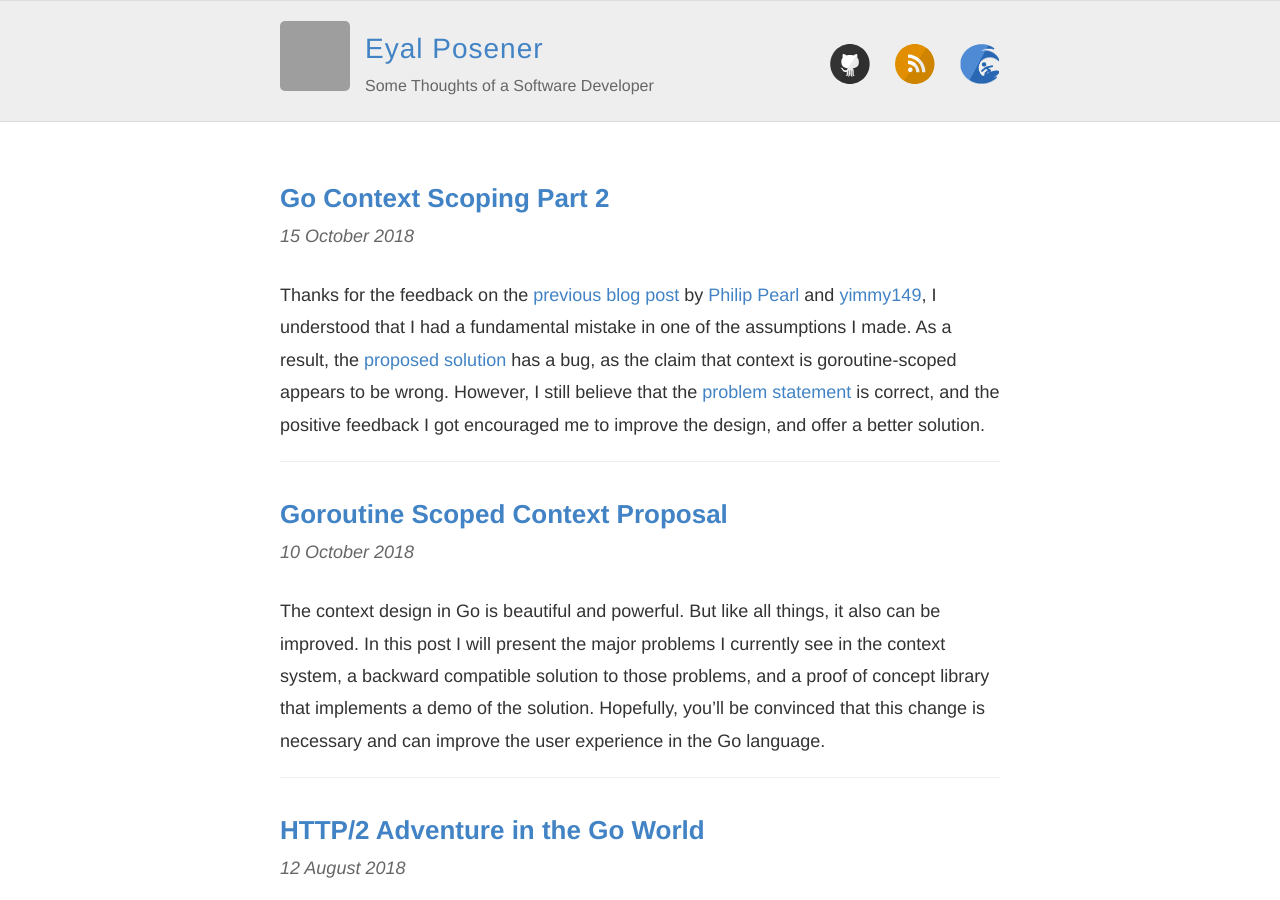
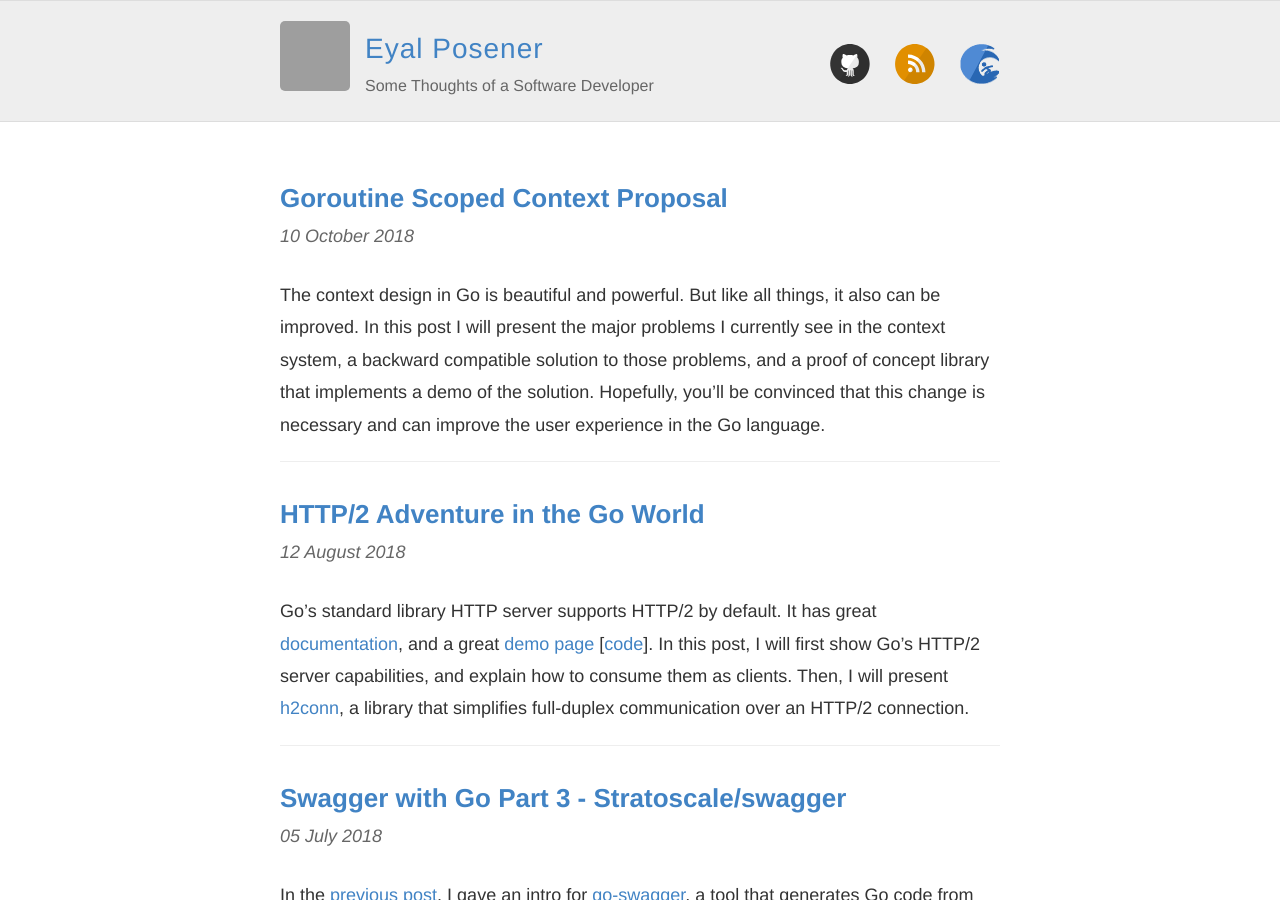
Before and after one commit to posener/posener.github.io, a Jekyll site: the page built from index.html, in a window 1280 px wide and 900 px high. Built offline with Jekyll 4.4.1, drawn with Linux system fonts in a browser that asks for light colours; some of the changed lines change nothing that is shown; grey boxes are pictures that could not be loaded.

Commit message:
merge context posts

````diff
--- a/_posts/2018-10-10-goroutine-scoped-context.md
+++ b/_posts/2018-10-10-goroutine-scoped-context.md
@@ -2,7 +2,6 @@
 layout: post
 title: Goroutine Scoped Context Proposal
 keywords: go,golang,context,scope
-reddit: https://www.reddit.com/r/golang/comments/9n25lo/goroutine_scoped_context_proposal/
 github: https://github.com/posener/context
 ---
 
@@ -17,9 +16,6 @@
 I think that the problems I raise here are painful to a lot of Go programmers,
 and I could only hope that this post will result in an effort
 towards a solution, or be an inspiration for a better solution.
-
-Please checkout a this [follow up post](/context-scoping), for issues raised
-in this proposal.
 
 :heart: I would love to know what you think, both on the raised problem and on the proposed solution.
 Please use the comments platform on the bottom of the page for this kind of discussion.
@@ -396,9 +392,6 @@
 
 ## Proposal
 
-> This proposal has a bug. Please refer to the updated
-> [context scoping proposal](/context-scoping).
-
 This proposal discusses an approach of storing the context in the goroutine struct,
 referred to as "**goroutine scoped context**".
 We will see how it can solve all the enumerated problems, without any compromises.
@@ -418,8 +411,9 @@
 ### 1. Store a Context object in the Goroutine Struct
 
 First we need to enable the storage of a context object in the goroutine struct.
-We will assume it is possible and dismiss threats of cyclic dependencies
-as "implementation details".
+The storage of the context object will be a stack, as we will see in advanced stages of this proposal.
+We will assume it is possible and dismiss threats of cyclic dependencies between
+the packages as "implementation details".
 
 This stage goes hand in hand with a second stage:
 
@@ -428,18 +422,35 @@
 The following goroutine context accessor functions should be added
 to the `context` package:
 
+1. A call to `context.Set` will push the new context to the stack,
+   and will return an `unset` function that should be used to pop the pushed context.
+   The result is that the context scope starts on call to `context.Set`,
+   and ends on call to the returned `unset` function.
+
+2. A call to `context.Get` will return the context in the top of the stack.
+
+Usage Example:
+
 ```go
-// Get gets the context of the current goroutine.
-func Get() Context
-// Set updates the context of the current goroutine.
-func Set(ctx Context)
+defer context.Set(ctx)()
+// Context scope is from here to the end of the function.
+```
+
+The unset function can be called explicitly:
+
+```go
+unset := context.Set(ctx) // ctx scope begins
+// The scope
+[ ... ]
+unset() // ctx scope ends
 ```
 
 ### 3. Update `go` to Propagate the Context
 
-The context should propagate through goroutines.
-The default behavior is that an invoked goroutine gets its parent context.
-When goroutine **A** is invoking a new goroutine **B**, **B** should get **A**'s context.
+A new goroutine will have a new stack initiated with one element containing the context
+from the top of the parent goroutine stack.
+When goroutine **A** is invoking a new goroutine **B**, **B** should have a stack
+containing **A**'s top context.
 
 ### 4. Enable `go` with Context
 
@@ -455,10 +466,6 @@
 
 This change is backward compatible, since calling `go` with two argument in not allowed.
 Additionally, checking that `ctx` is of type `context.Context` can be done in compile time.
-
-<!-- Furthermore, it goes hand by hand with the first change, in the direction of making
-the context a first class citizen of the Go language, and not just another package
-in the standard library. -->
 
 If language syntax modification is a limitation here, see
 [appendix I](#appendix-i---syntax-change-alternative).
@@ -702,12 +709,14 @@
 ctx, cancel := context.WithTimeout(ctx, duration)
 defer cancel()
 // ctx was changed so: context.Get() != ctx
-context.Set(ctx)
+unset = context.Set(ctx)
 // Goroutine context was updated, so: context.Get() == ctx
 go func() {
-  // New goroutine invoked with patent context: context.Get() == ctx
+	// New goroutine invoked with patent context: context.Get() == ctx
 }()
 f() // Inside f: context.Get() == ctx
+unset()
+// after unsetting the context context.Get() != ctx
 ```
 
 ## Appendices
@@ -766,3 +775,10 @@
 -f(context.TODO())
 +f(context.Get())
 ```
+
+## Thanks
+
+Thanks for the feedback by [Philip Pearl](http://disq.us/p/1wh0mba)
+and [yimmy149](http://disq.us/p/1wh8r8j) on a previous version of this post.
+They enlightened me with a fundamental mistake in one of the assumptions I made.
+This mistake is now fixed in this proposal.
--- a/_posts/2018-10-15-context-scoping.md
+++ /dev/null
@@ -1,249 +0,0 @@
----
-layout: post
-title: Go Context Scoping Part 2
-keywords: go,golang,context,scope
-github: https://github.com/posener/context
----
-
-Thanks for the feedback on the [previous blog post](/goroutine-scoped-context) by
-[Philip Pearl](http://disq.us/p/1wh0mba) and [yimmy149](http://disq.us/p/1wh8r8j),
-I understood that I had a fundamental mistake in one of the assumptions I made.
-As a result, the [proposed solution](/goroutine-scoped-context/#proposal) has a bug,
-as the claim that context is goroutine-scoped appears to be wrong.
-However, I still believe that the
-[problem statement](/goroutine-scoped-context/#problem-statement) is correct,
-and the positive feedback I got
-encouraged me to improve the design, and offer a better solution.
-
-:heart: I would love to know what you think.
-Please use the comments platform on the bottom of the page for this kind of discussion.
-
-## Context Scope <= Goroutine Scope
-
-[Philip Pearl](http://disq.us/p/1wh0mba) and [yimmy149](http://disq.us/p/1wh8r8j)
-pointed that the context scope is contained within the goroutine scope,
-and they are not necessarily the same.
-Consider the following simple example:
-
-```go
-func main() {
-	ctx, cancel := context.WithCancel(context.Get())
-	defer cancel()
-	context.Set(ctx)
-	foo()
-	fmt.Println(context.Get().Err() == nil)
-	// Prints false since Err() returns "context canceled"
-}
-
-func foo() {
-	ctx, cancel := context.WithCancel(context.Get())
-	defer cancel()
-	context.Set(ctx)
-}
-```
-
-The example contains only one goroutine (the main one) and two context scopes.
-The scope of the `main` function matches the first context scope, and the scope
-of the `foo` function matches the second context scope.
-Since the proposed design treats both of those scopes as one,
-it fails the program's logic.
-
-> In more detailed,
-> the `main` function sets a cancellable context and defer the cancellation.
-> It then calls `foo`, and expects that `foo` will have no effect on the context.
-> So after the call to `foo` the context will have no error -
-> since the cancel haven't been called yet.
-> The `foo` function also sets a cancellable context and defers the cancellation.
-> When `foo` exits, `cancel` is called and the goroutine scoped context is now cancelled.
-> This context is applied outside `foo` since it is goroutine scoped.
-> The result is that `main`'s expectations will fail.
-
-The example contradicts the claim in the previous post that the context is goroutine scoped,
-and shows that the proposed solution is wrong.
-
-Next, we will see the fix to the solution from the previous post.
-
-## Solution
-
-The solution to the described problem is to stack the context in the
-goroutine instead of setting them.
-When we enter a context scope we will push a context object to the stack
-and we will pop it when we exit the context scope.
-The stack itself still needs to be goroutine scoped,
-so we won't mix contexts from different goroutines.
-In the enumerated options below we can examine different approaches
-for managing the context stack.
-
-### Option 1: Scoped `Set` Function
-
-Consider the [original proposal](/goroutine-scoped-context/#proposal) with a slight change.
-
-1. A call to `context.Set` will push the new context to the stack,
-   and will return an `unset` function that should be used to pop the pushed context.
-   The result is that the context scope starts on call to `context.Set`,
-   and ends on call to the returned `unset` function.
-
-2. Using `context.Get` will just return the context in the top of the stack.
-
-3. Invoking a goroutine will create a new stack containing the context from the top
-   of the parent goroutine stack.
-
-> The names `Set` and `unset` where chosen because of similarity to the previous
-> solution. This should be discussed.
-
-#### Usage Example
-
-```go
-unset := context.Set(ctx) // ctx scope begins
-// The scope
-[ ... ]
-unset() // ctx scope ends
-```
-
-The call to `context.Set` could also be deferred:
-
-```go
-defer context.Set(ctx)()
-// Context scope is from here to the end of the function.
-```
-
-Rewriting the example above with the updated context package will make
-the example valid.
-
-```go
-func main() {
-	ctx, cancel := context.WithCancel(context.Get())
-	defer cancel()
-	defer context.Set(ctx)()
-	foo()
-	fmt.Println(context.Get().Err() == nil)	// Prints true
-}
-
-func foo() {
-	ctx, cancel := context.WithCancel(context.Get())
-	defer cancel()
-	defer context.Set(ctx)()
-}
-```
-
-#### Implementation
-
-A proof of concept implementation of this solution was pushed to the
-[github.com/posener/context](https://github.com/posener/context) package.
-
-Let's discuss this solution.
-
-#### Advantages
-
-1. **Explicit** context scope: The scope is between two function calls.
-   It is very clear when the scope starts and ends.
-2. **Flexible** context scope: We can place the function calls wherever we want.
-3. There is no longer the need for the `go ctx foo()` syntax.
-   As said, new invoked goroutines will contain a new context stack containing
-   the top context of the parent goroutine.
-   We can now just set a scope with the context that we want in the new goroutine:
-
-   ```diff
-   + unset := context.Set(ctx)
-   - go ctx foo()
-   + go foo()
-   + unset()
-   ```
-
-4. **Minimal**: The context is only defined when needed.
-   Code is more concise.
-   Efficiency wise, the context is only copied when it is set
-   (not on every function call in the stack as in the current implementation).
-
-#### Drawbacks
-
-1. Calling the returned `unset` function is crucial.
-   However, this is similar to other basic designs in the Go standard library,
-   such as calling `Close` function of an opened file, or HTTP response body.
-   A linter rule could remind us of forgotten calls to `unset`.
-
-2. It might look ugly.
-   The API of retuning a function which should be called or deferred is a bit weird.
-   It might be less intuitive and harder for people to learn.
-
-   It also makes the code more verbose about the context - a line of code to create
-   the context, another line to set it, another one to unset it, these are a lot
-   of lines that distract us from the pure business logic of our code.
-
-   On the other hand, this verbose code will only appear in places that we
-   are actually concerned about the context.
-
-   A solution to this problem might be by helper functions.
-   For example, in the `context` package:
-
-   ```go
-   // SetTimeout sets a new context scope with the given timeout.
-   // It returns:
-   //   - The context cancel function.
-   //   - The scope unset function.
-   func SetTimeout(duration time.Duration) (CancelFunc, func()){
-	   ctx, cancel := WithTimeout(Get(), duration)
-	   unset := context.Set(ctx)
-	   return cancel, unset
-   }
-   ```
-
-   However, I am not sure about the necessity.
-
-### Option 2: Function Scope
-
-Option 1 is very explicit and flexible.
-It gives us fine grained control over the context scope's beginning and ending.
-But maybe, the current solution of function scope context is good enough.
-
-Combining the goroutine context stack with the current context scoping
-might yield an interesting solution.
-
-This solution needs a new syntax for calling a function with context,
-when the function did not provide it as one of its arguments.
-
-If such syntax exists, we could call function `foo` with context `ctx`.
-Then `ctx` will be set before `foo` is called,
-and will be unset after `foo` finishes. Something similar to this code
-(without the function wrapping of course):
-
-```go
-func() {
-	defer context.Set(ctx)()
-	foo()
-}()
-```
-
-Calling `context.Get()` inside `foo` will return `ctx`.
-
-This solution basically makes any function accept the
-context argument even though it did not declared it.
-
-Can we think of any syntax that won't break Go code?
-
-I thought of something crazy, however, I'm not sure about its feasibility.
-What if every function will have two signatures?
-The signature that it currently has, and another one containing
-the context as the first argument.
-For example, a function with signature `foo(int, string)` will implicitly
-have another signature `foo(context.Context, int, string)`.
-`foo` could be called with `foo(0, "")` and also with `foo(ctx, 0, "")`.
-When the second one is used, this function call will push and pop `ctx`
-to and from the stack.
-
-On the other hand, this kind of solution will be weird.
-A go developer might find it confusing when the function call and the
-function signature are mismatched.
-
-Maybe the best way would be to wait for Go2 to come up with a fit
-syntax for handling context scopes.
-
-Your opinion about such a solution is welcomed.
-
-## Conclusions
-
-After investigating the shortcomings of the previous solution,
-I suggested two possible interesting options for solving the context problems.
-
-These solutions are explicit, more flexible, and more efficient than the current design.
-Additionally they solve the problems that the current design faces.
````
